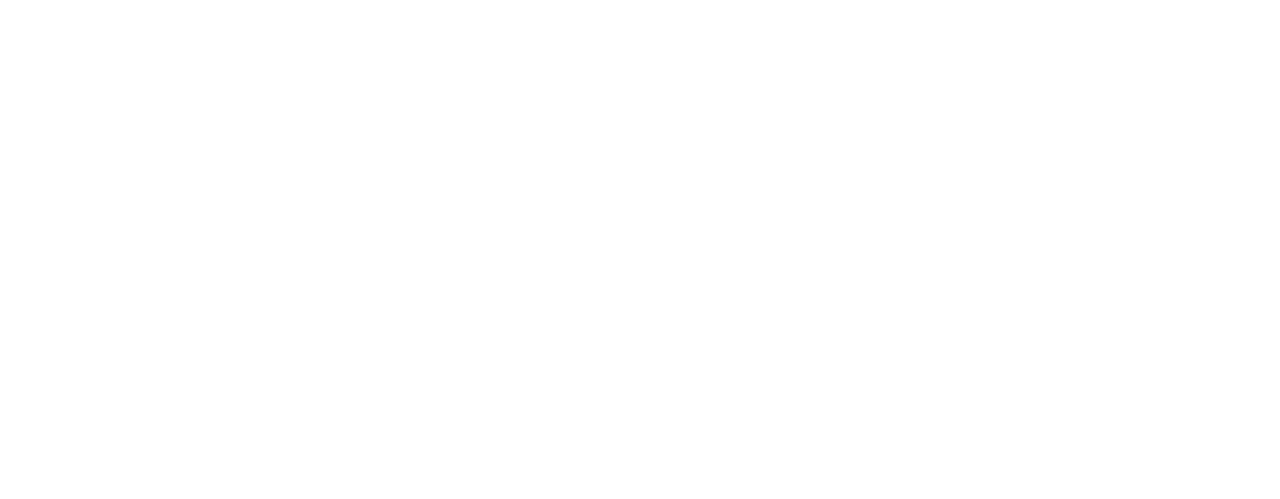
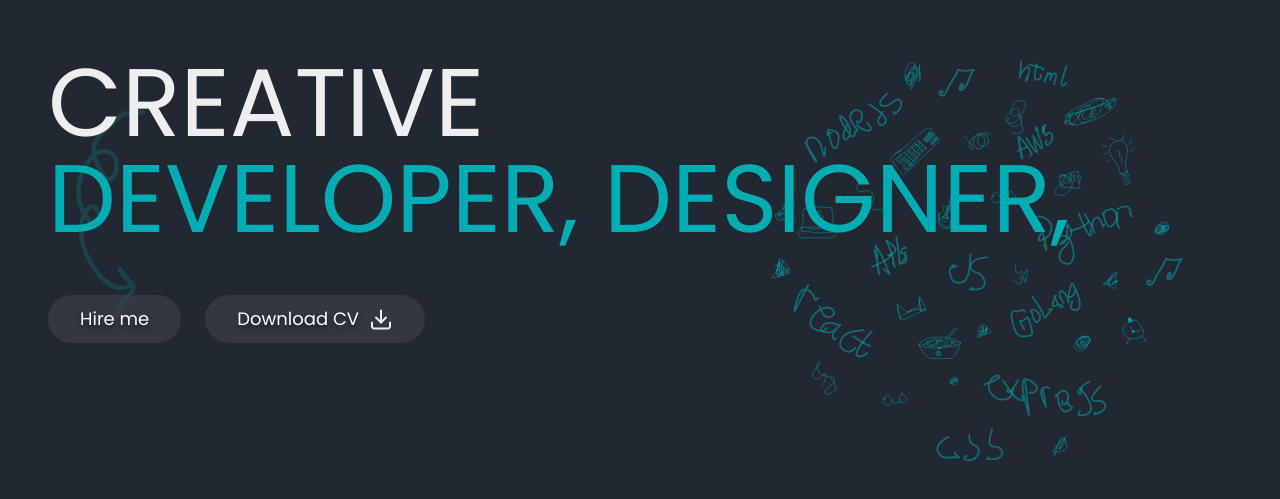
Before and after one commit to Catrovitch/Personal-Homepage, a React (Create React App) app: page / in a window 1280 px wide. Shown: the part 177-676 px from the top of the page. Built offline with nearby package versions, Linux system fonts and the light colour scheme.

Commit message:
Hire me + Download CV buttons created

```diff
--- a/src/App.tsx
+++ b/src/App.tsx
@@ -7,8 +7,8 @@
 function App() {
   return (
     <>
-      {/* <Hero />
-      <About />
+      <Hero />
+      {/*<About />
       <Projects />
       <Contact />
       <Menu /> */}
--- a/src/components/Button.tsx
+++ b/src/components/Button.tsx
@@ -9,7 +9,25 @@
 }
 
 const Button: FC<ButtonProps> = ({ children, secondary, icon, onClick }) => {
-  return <div>Button</div>;
+  return (
+    <button
+      onClick={onClick}
+      className={`${secondary ? "bg-secondary" : "bg-accent"} ${
+        secondary ? "hover:bg-hoverSecondary" : "hover:bg-hoverPrimary"
+      } transition-all ease-linear duration-300 py-2.5 px-8 rounded-full text-white text-base sm:text-lg text-bold relative w-full sm:w-fit`}
+    >
+      {icon ? (
+        <div className="flex items-center gap-2.5 justify-center">
+          <p className="[text-shadow:_0_4px_4px_rgb(0_0_0_/_50%)]">
+            {children}
+          </p>
+          <img src={icon} alt="" />
+        </div>
+      ) : (
+        <p className="[text-shadow:_0_4px_4px_rgb(0_0_0_/_50%)]">{children}</p>
+      )}
+    </button>
+  );
 };
 
 export default Button;
--- a/src/views/Hero.tsx
+++ b/src/views/Hero.tsx
@@ -17,7 +17,42 @@
 import { fadeIn, scale } from "../utils/variants";
 
 const Hero = () => {
-  return <div>Hero</div>;
+  return <div
+    id="home"
+    className="min-h-screen flex items-center justify-center relative"
+    style={{
+      background: `url(${homePageImg})`,
+      backgroundPosition: "center",
+      backgroundRepeat: "no repeat",
+      backgroundSize: "cover",
+    }}
+  >
+    <div className="max-w-screen-2xl flex flex-col
+    xl:flex-row xl:justify-between items-center xl.items-start gap-12 w-full py-16 px-12">
+      <div className="w-full xl:w-fit">
+        <h1 className="w-full xl:w-fit text-center xl:text-start text-4xl sm:text-6xl lg:text-8xl
+          font-bolt text-textPrimary uppercase"
+        >
+          Creative
+          <br />
+          <span className="text-secondary">
+            <Typewriter
+              words={["Developer, Designer, Musician"]}
+              cursor
+              cursorStyle="_"
+              typeSpeed={250}
+              deleteSpeed={150}
+              loop
+            ></Typewriter>
+            </span>
+        </h1>
+        <div className="my-12 flex flex-col sm:flex-row items-center gap-6 justify-center xl:justify-start">
+          <Button>Hire me</Button>
+          <Button icon={downloadIcon}>Download CV</Button>
+        </div>
+      </div>
+    </div>
+  </div>;
 };
 
 export default Hero;
```
